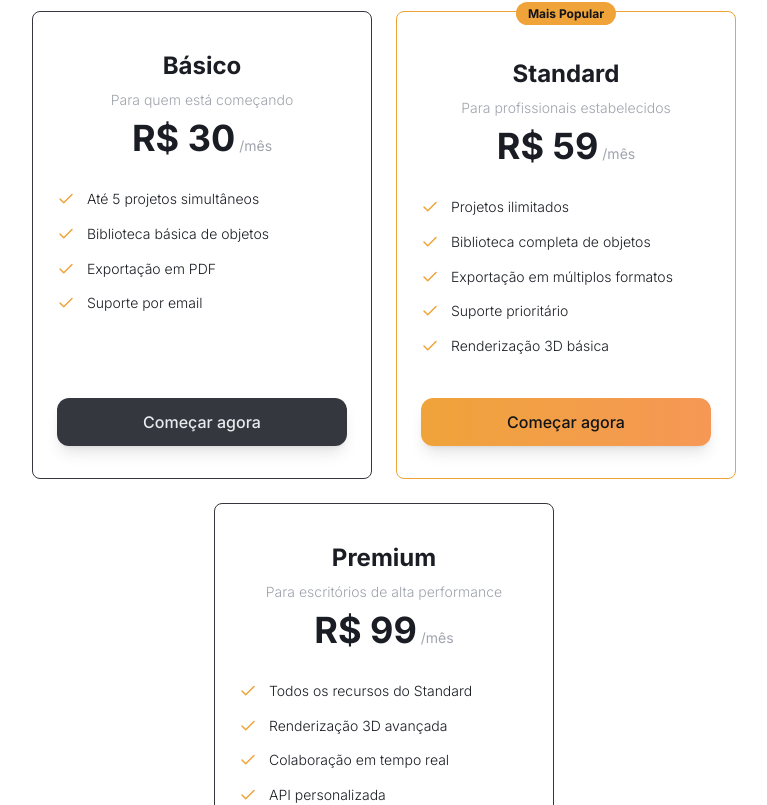
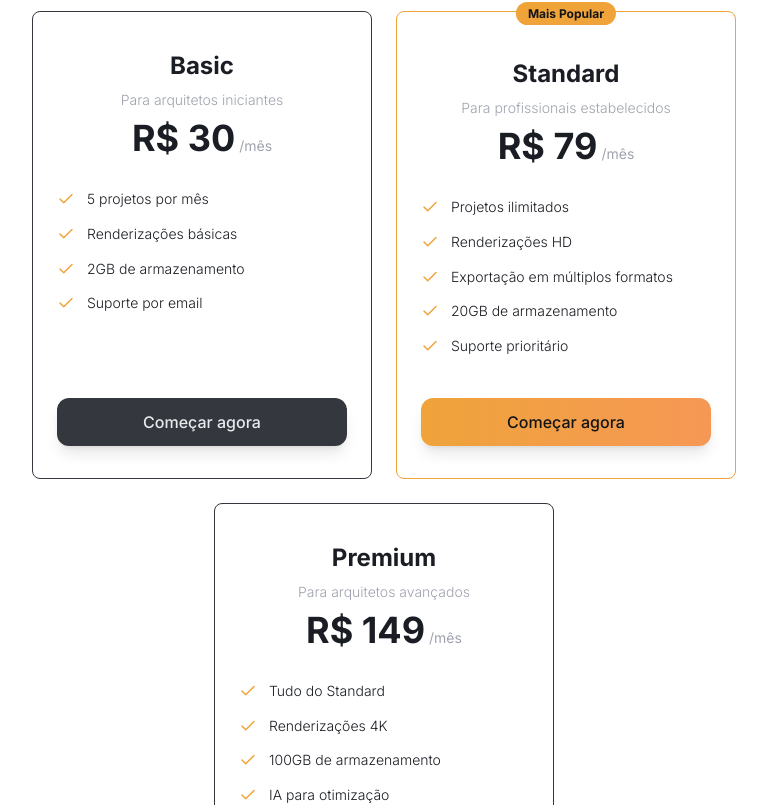
Before and after one commit to MH-Tech-Project/front-archstudio-web, a React (Vite) app: page /plans in a window 1280 px wide. Shown: the part 355-1160 px from the top of the page, without its empty margins (256-1023 px from the left). Built offline with nearby package versions, Linux system fonts and the light colour scheme.

Commit message:
feat: adjust plans object

```diff
--- a/src/components/PlansSelector/index.tsx
+++ b/src/components/PlansSelector/index.tsx
@@ -9,13 +9,13 @@ export default function PlansSelector(){
 
     const plansIndividual = [
         {
-            name: "Básico",
-            description: "Para quem está começando",
+            name: "Basic",
+            description: "Para arquitetos iniciantes",
             price: 29.90,
             benefits: [
-                "Até 5 projetos simultâneos",
-                "Biblioteca básica de objetos",
-                "Exportação em PDF",
+                "5 projetos por mês",
+                "Renderizações básicas",
+                "2GB de armazenamento",
                 "Suporte por email"
             ],
             recommended: false
@@ -23,25 +23,25 @@ export default function PlansSelector(){
         {
             name: "Standard",
             description: "Para profissionais estabelecidos",
-            price: 59,
+            price: 79,
             benefits: [
                 "Projetos ilimitados",
-                "Biblioteca completa de objetos",
+                "Renderizações HD",
                 "Exportação em múltiplos formatos",
+                "20GB de armazenamento",
                 "Suporte prioritário",
-                "Renderização 3D básica"
             ],
             recommended: true
         },
         {
             name: "Premium",
-            description: "Para escritórios de alta performance",
-            price: 99,
+            description: "Para arquitetos avançados",
+            price: 149,
             benefits: [
-                "Todos os recursos do Standard",
-                "Renderização 3D avançada",
-                "Colaboração em tempo real",
-                "API personalizada",
+                "Tudo do Standard",
+                "Renderizações 4K",
+                "100GB de armazenamento",
+                "IA para otimização",
                 "Suporte 24/7"
             ],
             recommended: false
@@ -50,39 +50,41 @@ export default function PlansSelector(){
 
     const plansBusiness = [
         {
-            name: "Team",
+            name: "Basic",
             description: "Para equipes pequenas",
             price: 149,
             benefits: [
                 "Até 10 usuários",
-                "Gestão de projetos avançada",
-                "Controle de versões",
-                "Relatórios personalizados"
+                "Projetos colaborativos",
+                "50GB compartilhados",
+                "Controle de versões"
             ],
             recommended: false
         },
         {
-            name: "Enterprise",
-            description: "Para grandes escritórios",
+            name: "Standard",
+            description: "Para escritórios médios",
             price: 299,
             benefits: [
-                "Usuários ilimitados",
-                "Integração com sistemas ERP",
-                "Dashboard executivo",
-                "Treinamento personalizado",
-                "Gerente de conta dedicado"
+                "15 usuários inclusos",
+                "Gestão de projetos",
+                "200GB compartilhados",
+                "Relatórios avançados",
+                "Integrações CAD"
             ],
             recommended: true
         },
         {
-            name: "Custom",
-            description: "Soluções sob medida",
+            name: "Premium",
+            description: "Para grandes escritórios",
             price: 499,
             benefits: [
-                "Desenvolvimento personalizado",
-                "Integração completa",
-                "Suporte técnico dedicado",
-                "SLA garantido"
+                "Usuários ilimitados",
+                "Dashboard executivo",
+                "1TB compartilhado",
+                "API personalizada",
+                "Treinamento dedicado",
+                "Suporte 24/7"
             ],
             recommended: false
         }
```
